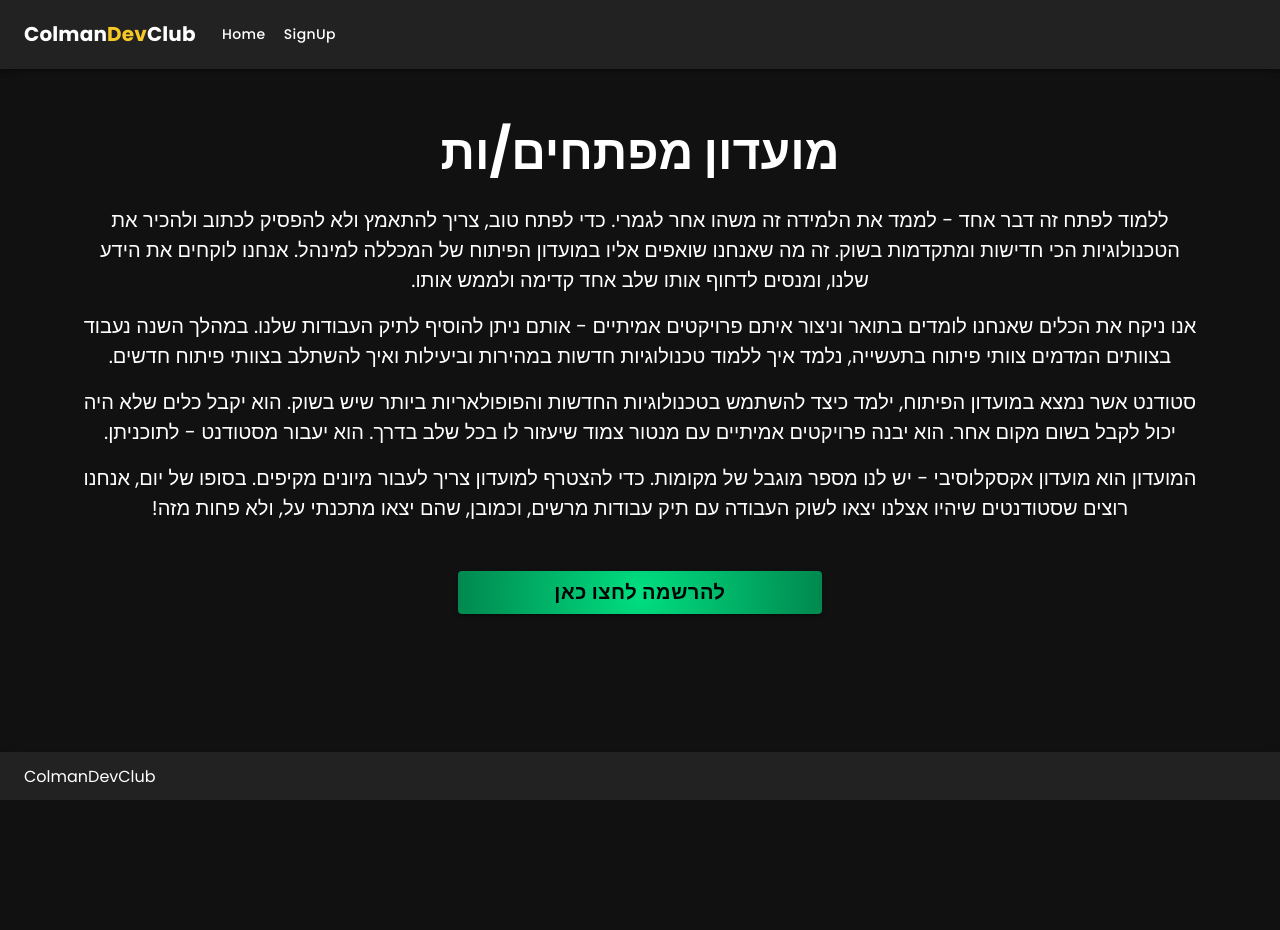
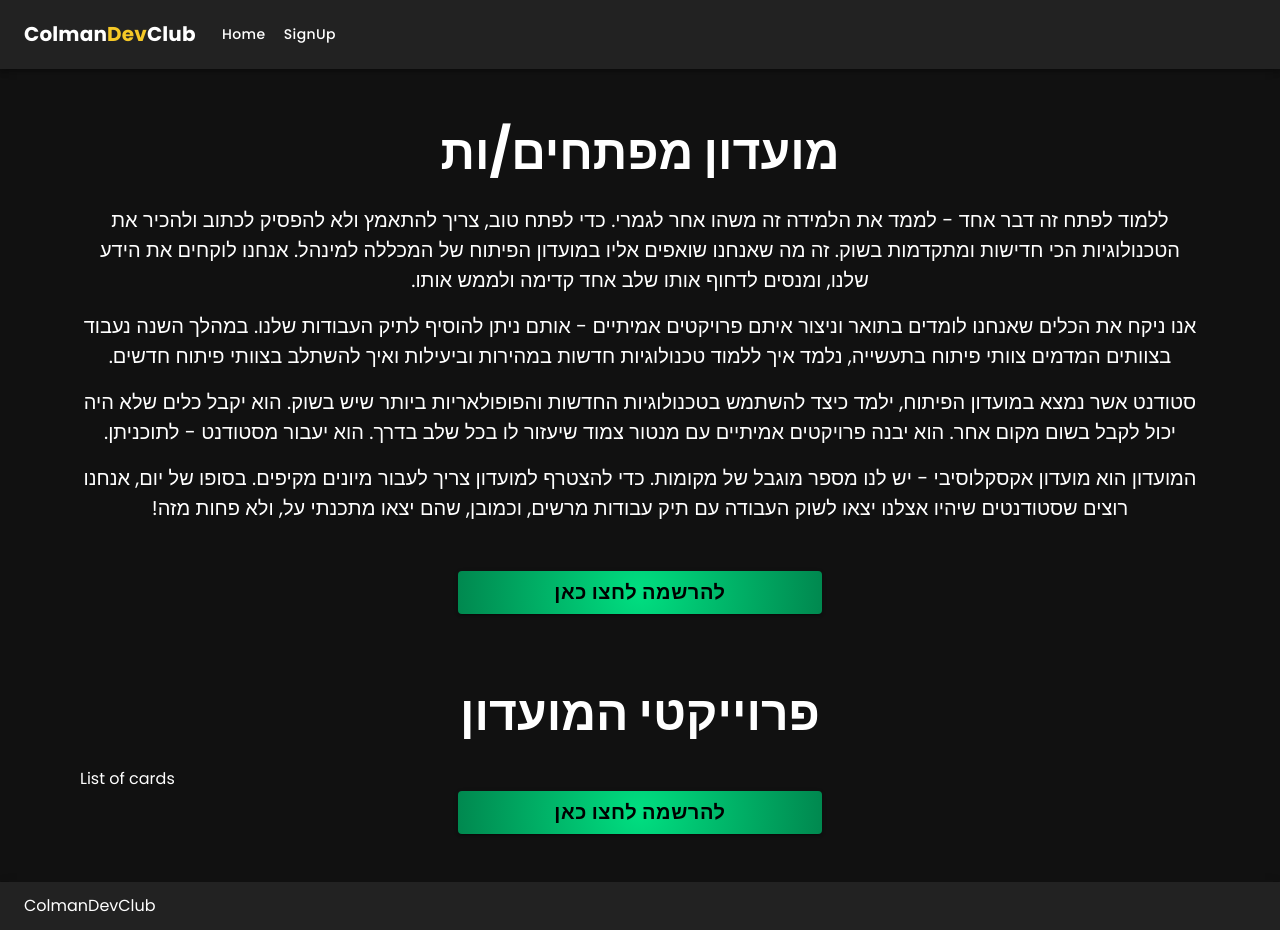
Before and after one commit to ColmanDevClub/Website, a React (Create React App) app in the folder Frontend/: page / in a window 1280 px wide. Before the commit the page ends 800 px from the top, so only its background shows below. Built offline with nearby package versions, Linux system fonts and the light colour scheme.

Commit message:
add project section

```diff
--- a/Frontend/src/pages/HomePage/index.js
+++ b/Frontend/src/pages/HomePage/index.js
@@ -15,7 +15,8 @@ const index = () => {
   }
 
   return (
-    <section className={css["hero"]} style={{ display: "flex", flexDirection:"column"}}>
+    <section className={css['homepage']}>
+      <div className={css["hero"]} style={{ display: "flex", flexDirection:"column"}}>
         <h1 className={css["title"]}>מועדון מפתחים/ות</h1>
         <div className={css["content"]}>
           <p>
@@ -45,6 +46,13 @@ const index = () => {
           </p>
         </div>
         <Button variant="contained" className={css['cta-btn']} sx={btnStyle}>להרשמה לחצו כאן</Button>
+      </div>
+
+      <div style={{ display: "flex", flexDirection:"column"}}>
+        <h1 className={css["title"]}>פרוייקטי המועדון</h1>
+        List of cards
+        <Button variant="contained" className={css['cta-btn']} sx={btnStyle}>להרשמה לחצו כאן</Button>
+      </div>
     </section>
   );
 };
--- a/Frontend/src/pages/HomePage/style.module.css
+++ b/Frontend/src/pages/HomePage/style.module.css
@@ -1,5 +1,9 @@
-section.hero {
+section.homepage {
     padding: 3rem 5rem;
+}
+
+.hero {
+    margin-bottom: 4rem;
 }
 
 .title {
```
Lines whose indentation alone changed are shown as unchanged.
